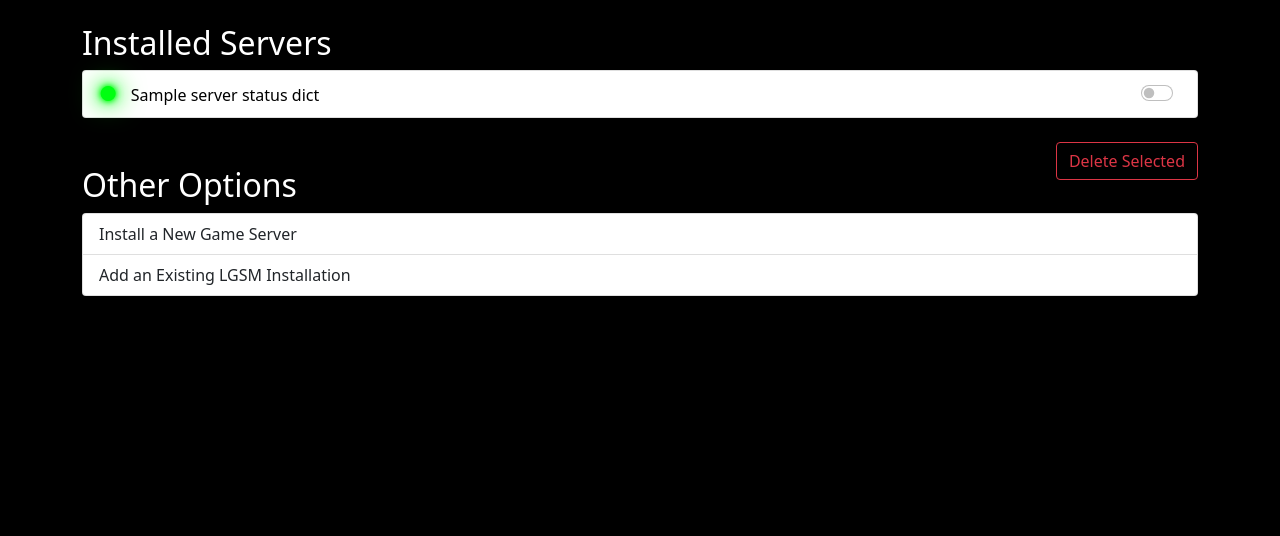
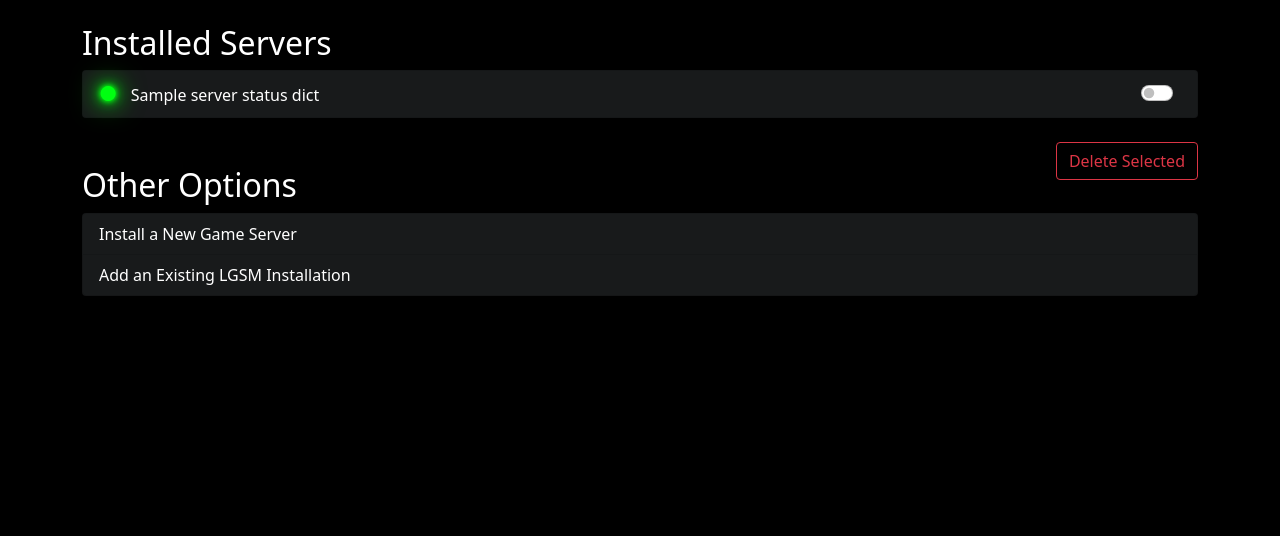
Before and after one commit to BlueSquare23/web-lgsm, a Python web app: template app/templates/home.html in a window 1280 px wide. Shown: the part 56-592 px from the top of the page. Run offline with Jinja, Linux system fonts and the light colour scheme; the template is opened without the code that fills it: most values are stand-ins (such as "Sample title", 1, 10 or a date in 2020).

Commit message:
Tweak css to make list items on home pages dark mode

```diff
--- a/Todos.txt
+++ b/Todos.txt
@@ -1,8 +1,4 @@
 ## Beta Version 1.4 Todos
-
-* Override css to enfore true dark mode.
-  - No choice with my app, force darkmode!
-  - See example from intra site.
 
 * Add check for update on sucessful user login.
   - Make update.sh take a -n check dryrun flag to bail out if an update is
--- a/app/static/css/main.css
+++ b/app/static/css/main.css
@@ -8,6 +8,23 @@ h2, h3, h4 {
 
 p, li, b {
   color: white;
+}
+
+.list-group-item {
+  background-color: #181a1b;
+  color: white;
+}
+
+.list-group-item:hover, .list-group-item:focus {
+  color: black;
+}
+
+.game_server_link {
+  color: white;
+}
+
+.game_server_link:hover, .game_server_link:focus {
+  color: black;
 }
 
 #top-button {
--- a/app/templates/home.html
+++ b/app/templates/home.html
@@ -18,7 +18,7 @@
                 {% endif %}
                 <div class="list-group-item list-group-item-action">
                   <div class="d-flex align-items-center">
-                    <a href="/controls?server={{server_name}}" style="color: black;" class="text-decoration-none flex-grow-1">
+                    <a href="/controls?server={{server_name}}" class="game_server_link text-decoration-none flex-grow-1">
                       <!-- Glow via text-shadow -->
                       <span id="status-circle" style="font-size:125%;color:{{status_color}};text-shadow: 0 0 5px {{status_color}}, 0 0 10px {{status_color}}, 0 0 20px {{status_color}}, 0 0 30px {{status_color}}">● </span>&nbsp;&nbsp;{{server_name}}
                     </a>
```
